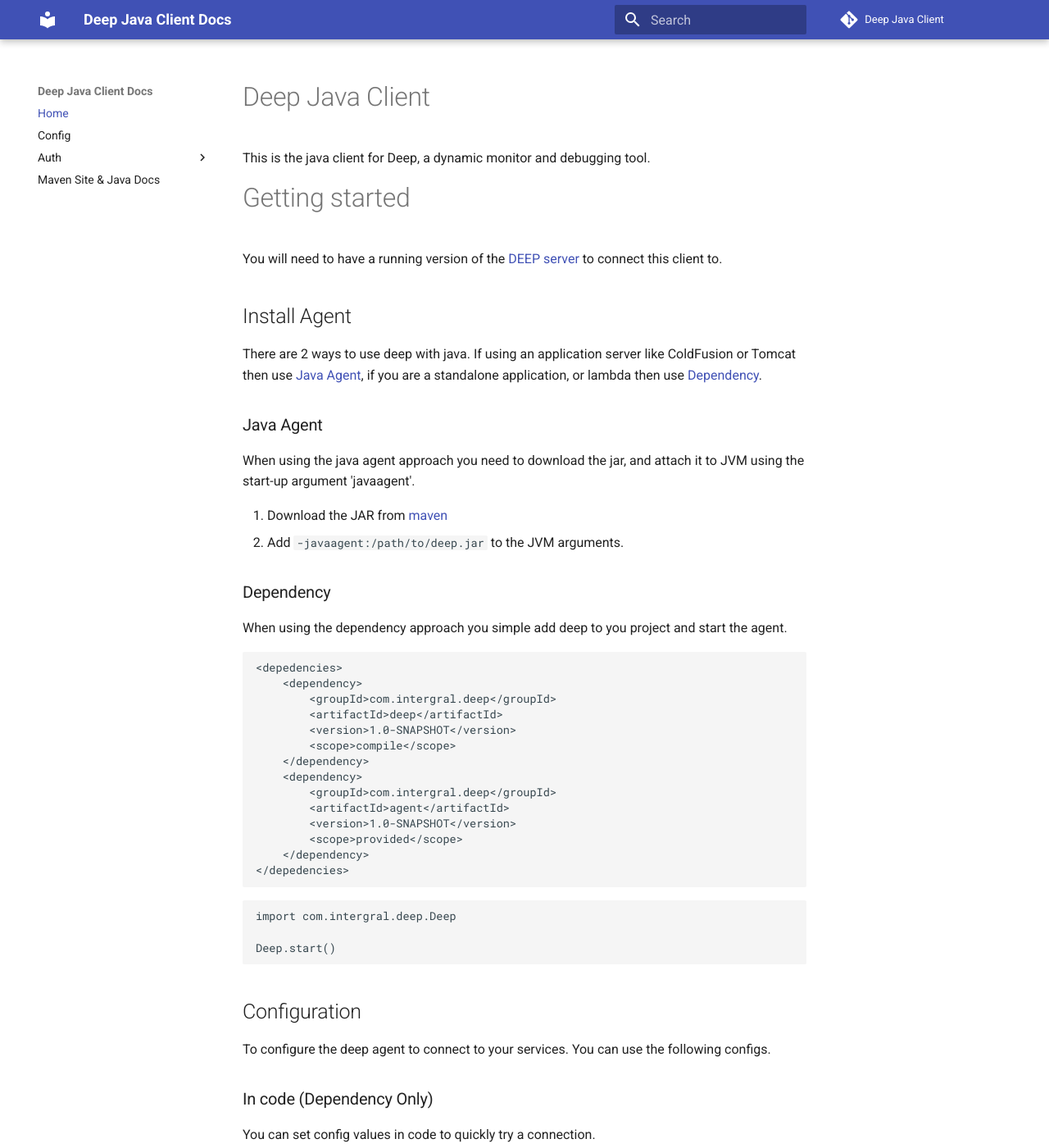
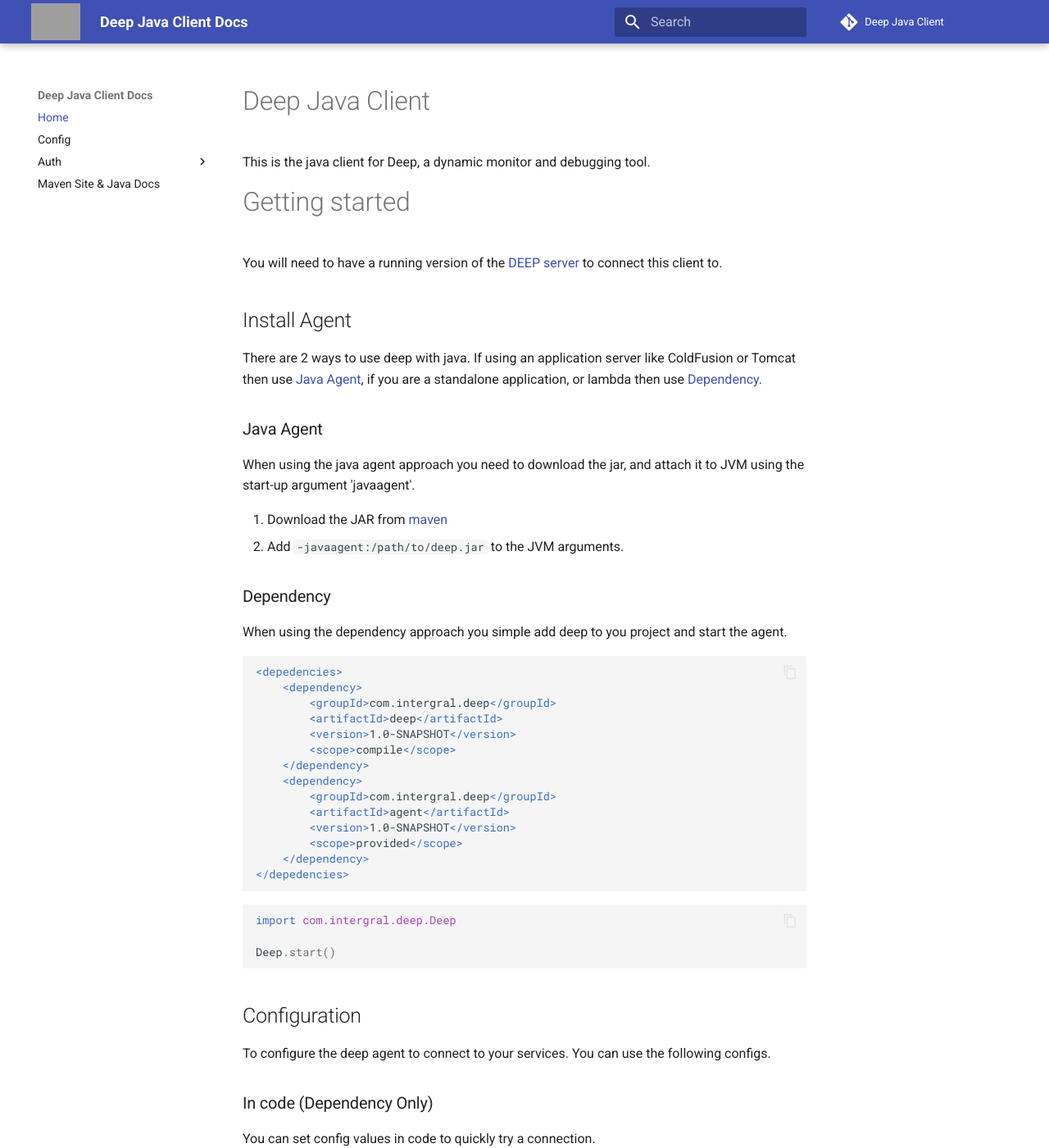
Before and after one commit to intergral/deep-java-client, an MkDocs documentation site: the page built from docs/index.md, in a window 1280 px wide and 1400 px high. Shown: the whole window at 82% size. Built offline with MkDocs 1.6.1 and Material for MkDocs 9.7.7, drawn with Linux system fonts in a browser that asks for light colours; comment, search, counter and statistics services are not loaded; some of the changed text lies outside the part shown; grey boxes are pictures that could not be loaded.

Commit message:
chore(logo): update project logos

```diff
--- /dev/null
+++ b/docs/styles/styles.css
@@ -0,0 +1,24 @@
+/*
+ * Copyright (C) 2023  Intergral GmbH
+ *
+ * This program is free software: you can redistribute it and/or modify
+ * it under the terms of the GNU Affero General Public License as published by
+ * the Free Software Foundation, either version 3 of the License, or
+ * (at your option) any later version.
+ *
+ * This program is distributed in the hope that it will be useful,
+ * but WITHOUT ANY WARRANTY; without even the implied warranty of
+ * MERCHANTABILITY or FITNESS FOR A PARTICULAR PURPOSE.  See the
+ * GNU Affero General Public License for more details.
+ *
+ * You should have received a copy of the GNU Affero General Public License
+ * along with this program.  If not, see <https://www.gnu.org/licenses/>.
+ */
+
+.md-header__button.md-logo {
+    padding: 0;
+}
+
+.md-header__button.md-logo img, .md-header__button.md-logo svg {
+    height: 45px;
+}
--- a/mkdocs.yml
+++ b/mkdocs.yml
@@ -7,7 +7,14 @@ repo_url: https://github.com/intergral/deep-java-client
 copyright: Intergral GmbH 2023
 
 theme:
+  logo: https://github.com/intergral/deep/blob/master/docs/docs/images/logo/icon.png?raw=true
+  favicon: https://github.com/intergral/deep/blob/master/docs/docs/images/logo/icon.svg?raw=true
   name: material
+  features:
+    - content.code.copy
+
+extra_css:
+  - styles/styles.css
 
 nav:
   - Home: index.md
@@ -15,3 +22,12 @@ nav:
   - Auth:
       - Providers: auth/providers.md
   - Maven Site & Java Docs: https://intergral.github.io/deep-java-client/mvn/index.html
+
+markdown_extensions:
+  - pymdownx.highlight:
+      anchor_linenums: true
+      line_spans: __span
+      pygments_lang_class: true
+  - pymdownx.inlinehilite
+  - pymdownx.snippets
+  - pymdownx.superfences
```
